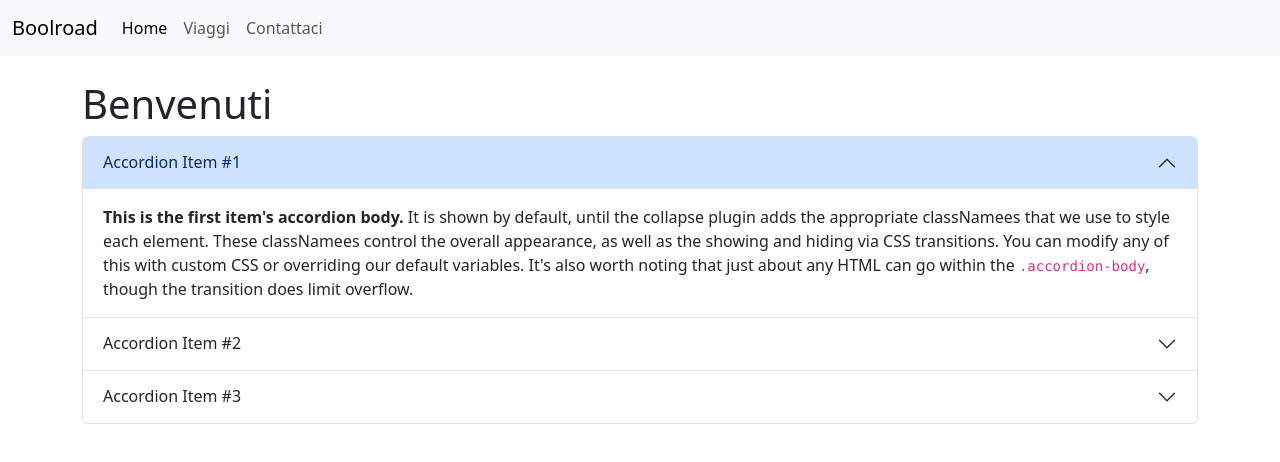
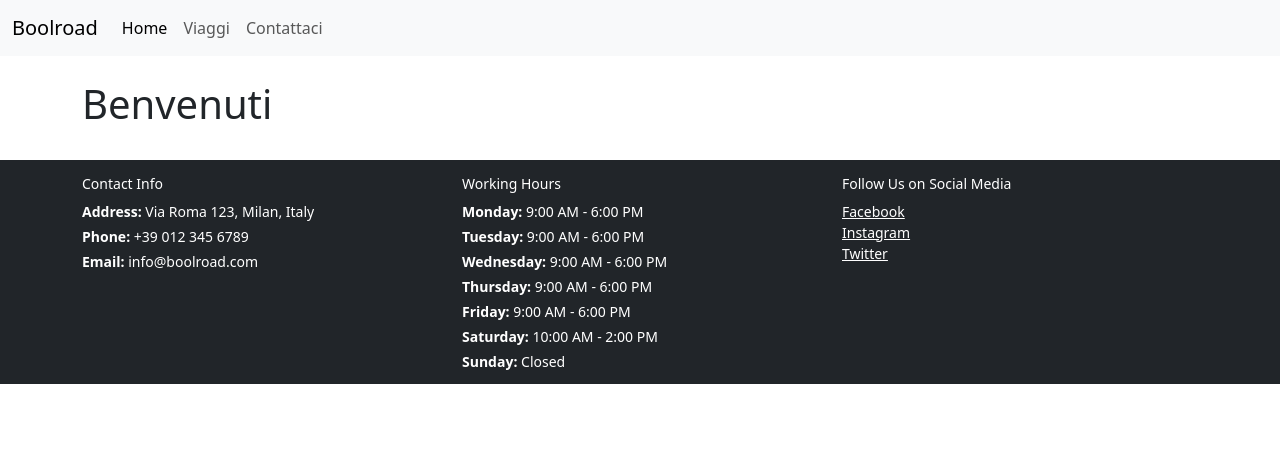
Before and after one commit to FrancescoTullio/boolroad, a React (Vite) app: page / in a window 1280 px wide. Shown: the top 462 px of the page. Built offline with nearby package versions, Linux system fonts and the light colour scheme.

Commit message:
feat: accordion funzionante

```diff
--- /dev/null
+++ b/data/footer-array.js
@@ -0,0 +1,32 @@
+const contactInfo = [
+    {
+        id: 1,
+        type: "Address",
+        value: "Via Roma 123, Milan, Italy",
+    },
+    {
+        id: 2,
+        type: "Phone",
+        value: "+39 012 345 6789",
+    },
+    {
+        id: 3,
+        type: "Email",
+        value: "info@boolroad.com",
+    },
+    {
+        id: 4,
+        type: "Working Hours",
+        value: [
+            { day: "Monday", hours: "9:00 AM - 6:00 PM" },
+            { day: "Tuesday", hours: "9:00 AM - 6:00 PM" },
+            { day: "Wednesday", hours: "9:00 AM - 6:00 PM" },
+            { day: "Thursday", hours: "9:00 AM - 6:00 PM" },
+            { day: "Friday", hours: "9:00 AM - 6:00 PM" },
+            { day: "Saturday", hours: "10:00 AM - 2:00 PM" },
+            { day: "Sunday", hours: "Closed" },
+        ],
+    },
+];
+
+export default contactInfo
--- a/src/components/Footer.jsx
+++ b/src/components/Footer.jsx
@@ -1,32 +1,44 @@
-const contactInfo = [
-    {
-        id: 1,
-        type: "Indirizzo",
-        value: "Via Roma 123, Milano, Italia",
-    },
-    {
-        id: 2,
-        type: "Telefono",
-        value: "+39 012 345 6789",
-    },
-    {
-        id: 3,
-        type: "Email",
-        value: "info@agenziaviaggi.com",
-    },
-    {
-        id: 4,
-        type: "Orari",
-        value: "Lun-Ven: 9:00 - 18:00",
-    },
-];
+import contactInfo from "../../data/footer-array";
 
 function Footer() {
 
+
     return (
-        <>
-        </>
-    )
-};
+        <footer className="bg-dark text-white py-2">
+            <div className="container">
+                <div className="row">
+                    <div className="col-12 col-md-4">
+                        <h6 className="my-2" style={{ fontSize: "0.875rem" }}>Contact Info</h6>
+                        <ul className="list-unstyled mb-0" style={{ fontSize: "0.875rem" }}>
+                            {contactInfo.slice(0, 3).map((contact) => (
+                                <li key={contact.id} className="mb-1">
+                                    <strong>{contact.type}:</strong> {contact.value}
+                                </li>
+                            ))}
+                        </ul>
+                    </div>
+                    <div className="col-12 col-md-4">
+                        <h6 className="my-2" style={{ fontSize: "0.875rem" }}>Working Hours</h6>
+                        <ul className="list-unstyled mb-0" style={{ fontSize: "0.875rem" }}>
+                            {contactInfo[3].value.map((dayInfo, index) => (
+                                <li key={index} className="mb-1">
+                                    <strong>{dayInfo.day}:</strong> {dayInfo.hours}
+                                </li>
+                            ))}
+                        </ul>
+                    </div>
+                    <div className="col-12 col-md-4">
+                        <h6 className="my-2" style={{ fontSize: "0.875rem" }}>Follow Us on Social Media</h6>
+                        <ul className="list-unstyled mb-0" style={{ fontSize: "0.875rem" }}>
+                            <li><a href="#" className="text-white">Facebook</a></li>
+                            <li><a href="#" className="text-white">Instagram</a></li>
+                            <li><a href="#" className="text-white">Twitter</a></li>
+                        </ul>
+                    </div>
+                </div>
+            </div>
+        </footer>
+    );
+  }
 
-export default Footer;
+  export default Footer;
--- a/src/components/TravelsAccordion.jsx
+++ b/src/components/TravelsAccordion.jsx
@@ -1,16 +1,14 @@
 import React from 'react';
 
 const TravelersAccordion = ({ user, parentId }) => {
-    //Id univoco per ogni user
-    const accordionId = `accordion-${user.id}`;
-    const collapseId = `collapse-${user.id}`;
+    const { id, firstName, lastName, email } = user;
+    const collapseId = `collapse-${id}`;
 
     return (
-        <div className="accordion" id={accordionId}>
         <div className="accordion-item">
             <h2 className="accordion-header">
                 <button
-                    className="accordion-button"
+                    className="accordion-button collapsed"
                     type="button"
                     data-bs-toggle="collapse"
                     data-bs-target={`#${collapseId}`}
@@ -19,10 +17,13 @@ const TravelersAccordion = ({ user, parentId }) => {
                         {user.firstName} {user.lastName}
                 </button>
             </h2>
-                <div id={collapseId} className="accordion-collapse collapse" data-bs-parent={`#${parentId}`}>
+            <div id={collapseId}
+                className="accordion-collapse collapse"
+                data-bs-parent={`#${parentId}`}>
                 <div className="accordion-body">
-                        <strong>This is the first item's accordion body.</strong> It is shown by default, until the collapse plugin adds the <code>.accordion-body</code>, though the transition does limit overflow.
-                    </div>
+                    <strong>Nome:</strong> {firstName} <br />
+                    <strong>Cognome:</strong> {lastName} <br />
+                    <strong>Email:</strong> {email}
                 </div>
             </div>
         </div>
--- a/src/components/TripCard.jsx
+++ b/src/components/TripCard.jsx
@@ -4,6 +4,7 @@ function TripCard({ trip }) {
     return (
         <>
             <div className="card">
+                <img className="card-img-top" src={`../../image/${trip.cover}`} alt={trip.title} />
                 <div className="card-body">
                     <h5 className="card-title">{trip.title}</h5>
                     <h6 className="card-subtitle mb-3 text-body-secondary">{trip.destination}</h6>
--- a/src/pages/AddTripPage.jsx
+++ b/src/pages/AddTripPage.jsx
@@ -34,7 +34,6 @@ function AddTripPage() {
             };
             setFormValue(newFormValue);
         };
-        console.log(formValue);
     };
 
     const handleSubmit = (event) =>{
--- a/src/pages/HomePage.jsx
+++ b/src/pages/HomePage.jsx
@@ -1,47 +1,13 @@
+import { useState } from "react";
+
 function HomePage() {
+
+
+
+
     return (
         <>
             <h1>Benvenuti</h1>
-
-            <div className="accordion" id="accordionExample">
-                <div className="accordion-item">
-                    <h2 className="accordion-header">
-                        <button className="accordion-button" type="button" data-bs-toggle="collapse" data-bs-target="#collapseOne" aria-expanded="true" aria-controls="collapseOne">
-                            Accordion Item #1
-                        </button>
-                    </h2>
-                    <div id="collapseOne" className="accordion-collapse collapse show" data-bs-parent="#accordionExample">
-                        <div className="accordion-body">
-                            <strong>This is the first item's accordion body.</strong> It is shown by default, until the collapse plugin adds the appropriate classNamees that we use to style each element. These classNamees control the overall appearance, as well as the showing and hiding via CSS transitions. You can modify any of this with custom CSS or overriding our default variables. It's also worth noting that just about any HTML can go within the <code>.accordion-body</code>, though the transition does limit overflow.
-                        </div>
-                    </div>
-                </div>
-                <div className="accordion-item">
-                    <h2 className="accordion-header">
-                        <button className="accordion-button collapsed" type="button" data-bs-toggle="collapse" data-bs-target="#collapseTwo" aria-expanded="false" aria-controls="collapseTwo">
-                            Accordion Item #2
-                        </button>
-                    </h2>
-                    <div id="collapseTwo" className="accordion-collapse collapse" data-bs-parent="#accordionExample">
-                        <div className="accordion-body">
-                            <strong>This is the second item's accordion body.</strong> It is hidden by default, until the collapse plugin adds the appropriate classNamees that we use to style each element. These classNamees control the overall appearance, as well as the showing and hiding via CSS transitions. You can modify any of this with custom CSS or overriding our default variables. It's also worth noting that just about any HTML can go within the <code>.accordion-body</code>, though the transition does limit overflow.
-                        </div>
-                    </div>
-                </div>
-                <div className="accordion-item">
-                    <h2 className="accordion-header">
-                        <button className="accordion-button collapsed" type="button" data-bs-toggle="collapse" data-bs-target="#collapseThree" aria-expanded="false" aria-controls="collapseThree">
-                            Accordion Item #3
-                        </button>
-                    </h2>
-                    <div id="collapseThree" className="accordion-collapse collapse" data-bs-parent="#accordionExample">
-                        <div className="accordion-body">
-                            <strong>This is the third item's accordion body.</strong> It is hidden by default, until the collapse plugin adds the appropriate classes that we use to style each element. These classes control the overall appearance, as well as the showing and hiding via CSS transitions. You can modify any of this with custom CSS or overriding our default variables. It's also worth noting that just about any HTML can go within the <code>.accordion-body</code>, though the transition does limit overflow.
-                        </div>
-                    </div>
-                </div>
-            </div>
-
         </>
     )
 };
--- a/src/pages/ShowSingleTrip.jsx
+++ b/src/pages/ShowSingleTrip.jsx
@@ -8,7 +8,6 @@ function ShowSingleTrip() {
     const { id } = useParams();
     const navigation = useNavigate();
     const [searchValue, setSearchValue] = useState("");
-
     const parentAccordionId = "travelersAccordion";
 
     //Funzione per prelevare i partecipanti di un singolo viaggio tramite id
@@ -34,17 +33,11 @@ function ShowSingleTrip() {
     //Invoca le funzioni
     const users = getUsersByTripId(trips, id);
     const filterUsers = getFilterUsers(users, searchValue);
-    console.log(trips)
-    console.log(trips[0].cover);
-
-    // Trova il viaggio corrente
-    const singleTrip = trips.find((curTrips) => curTrips.id === parseFloat(id));
 
     return (
         <>
             <section>
                 <button className="btn mb-3" onClick={() => { navigation(-1) }}>torna alla pagina dei viaggi</button>
-                <img src={`../../image/${singleTrip.cover}`} alt={trips.title} />
                 <h1>{trips.title}</h1>
                 {/* Barra di ricerca */}
                 <div className="py-3">
@@ -60,22 +53,17 @@ function ShowSingleTrip() {
                 {/* Rubrica partecipanti */}
                 <h3 className="py-3">Rubrica partecipanti</h3>
                 {
-                    filterUsers.length > 0
-                        ? (filterUsers.map((curElem) => (
-                            <TravelersAccordion
-                                user={curElem}
-                                key={curElem.id}
-                                index={curElem.id} />
-                        )))
-                        : (users.map((curElem) => (
+                    <div className="accordion" id={parentAccordionId}>
+                        {(filterUsers.length > 0 ? filterUsers : users).map((curElem) => (
                             <TravelersAccordion
                                 user={curElem}
                                 key={curElem.id}
                                 parentId={parentAccordionId}
                             />
-                        )))
+                        ))}
+                    </div>
                 }
-            </section>
+            </section >
         </>
     );
 };
```
Also changed, not shown: public/image/japan.jpg, public/image/kenya.jpg, src/App.jsx (line endings or trailing spaces). Lines whose indentation alone changed are shown as unchanged.
